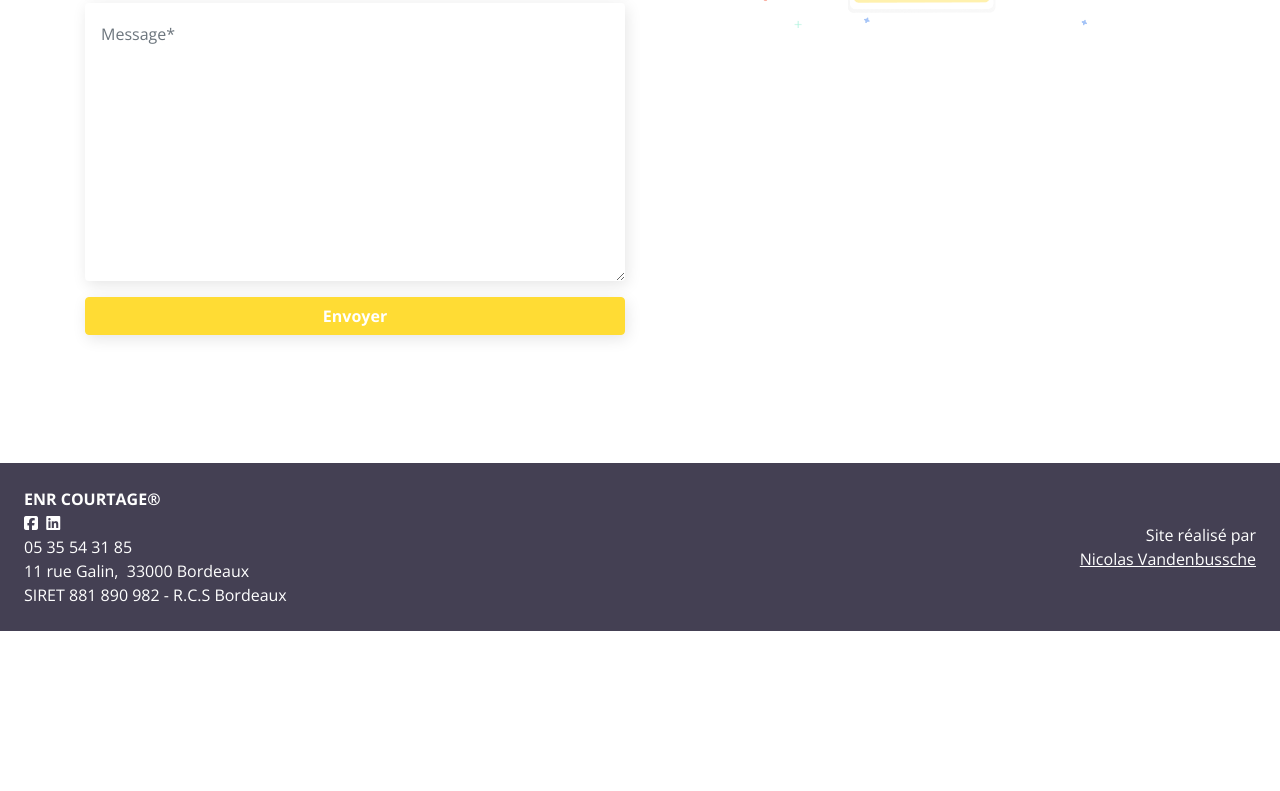
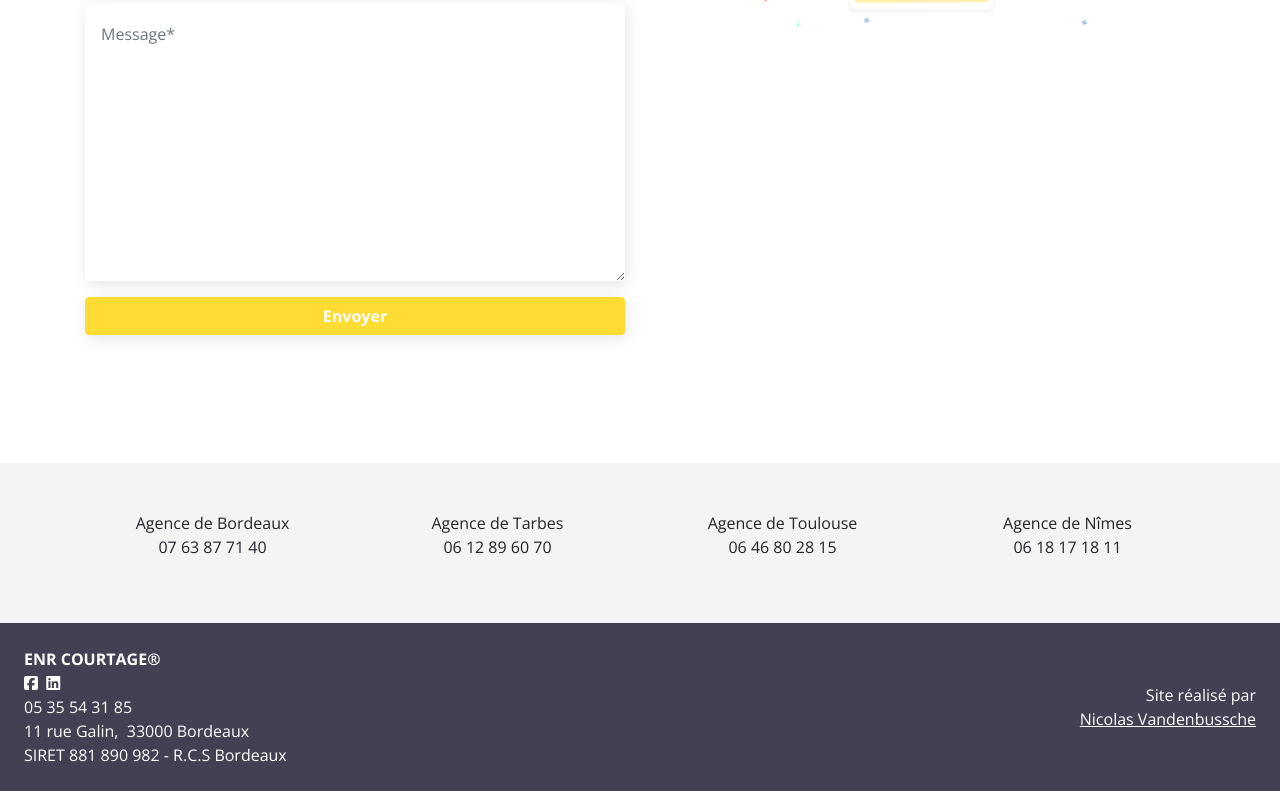
Before and after one commit to nicovdb/ENR, a plain HTML site: page index.html in a window 1280 px wide. Shown: the part 6329-7120 px from the top of the page. Before the commit the page ends 6960 px from the top, so only its background shows below. Drawn offline with nearby package versions, Linux system fonts and the light colour scheme.

Commit message:
rajouté les numéros de tel des villes

```diff
--- a/index.html
+++ b/index.html
@@ -423,6 +423,37 @@
     </div>
   </div>
 
+  <div class="agencies py-5 bg-light-grey">
+    <div class="container">
+      <div class="row">
+        <div class="col-12 col-sm-6 col-md-3 mb-3">
+          <div class="text-center">
+            <p class="mb-0">Agence de Bordeaux</p>
+            <p class="mb-0">07 63 87 71 40</p>
+          </div>
+        </div>
+        <div class="col-12 col-sm-6 col-md-3 mb-3">
+          <div class="text-center">
+            <p class="mb-0">Agence de Tarbes</p>
+            <p class="mb-0">06 12 89 60 70</p>
+          </div>
+        </div>
+        <div class="col-12 col-sm-6 col-md-3 mb-3">
+          <div class="text-center">
+            <p class="mb-0">Agence de Toulouse</p>
+            <p class="mb-0">06 46 80 28 15</p>
+          </div>
+        </div>
+        <div class="col-12 col-sm-6 col-md-3 mb-3">
+          <div class="text-center">
+            <p class="mb-0">Agence de Nîmes</p>
+            <p class="mb-0">06 18 17 18 11</p>
+          </div>
+        </div>
+      </div>
+    </div>
+  </div>
+
   <!-- Footer -->
   <div class="p-4 footer bg-dark-grey d-sm-flex justify-content-between align-items-center">
     <div>
```
